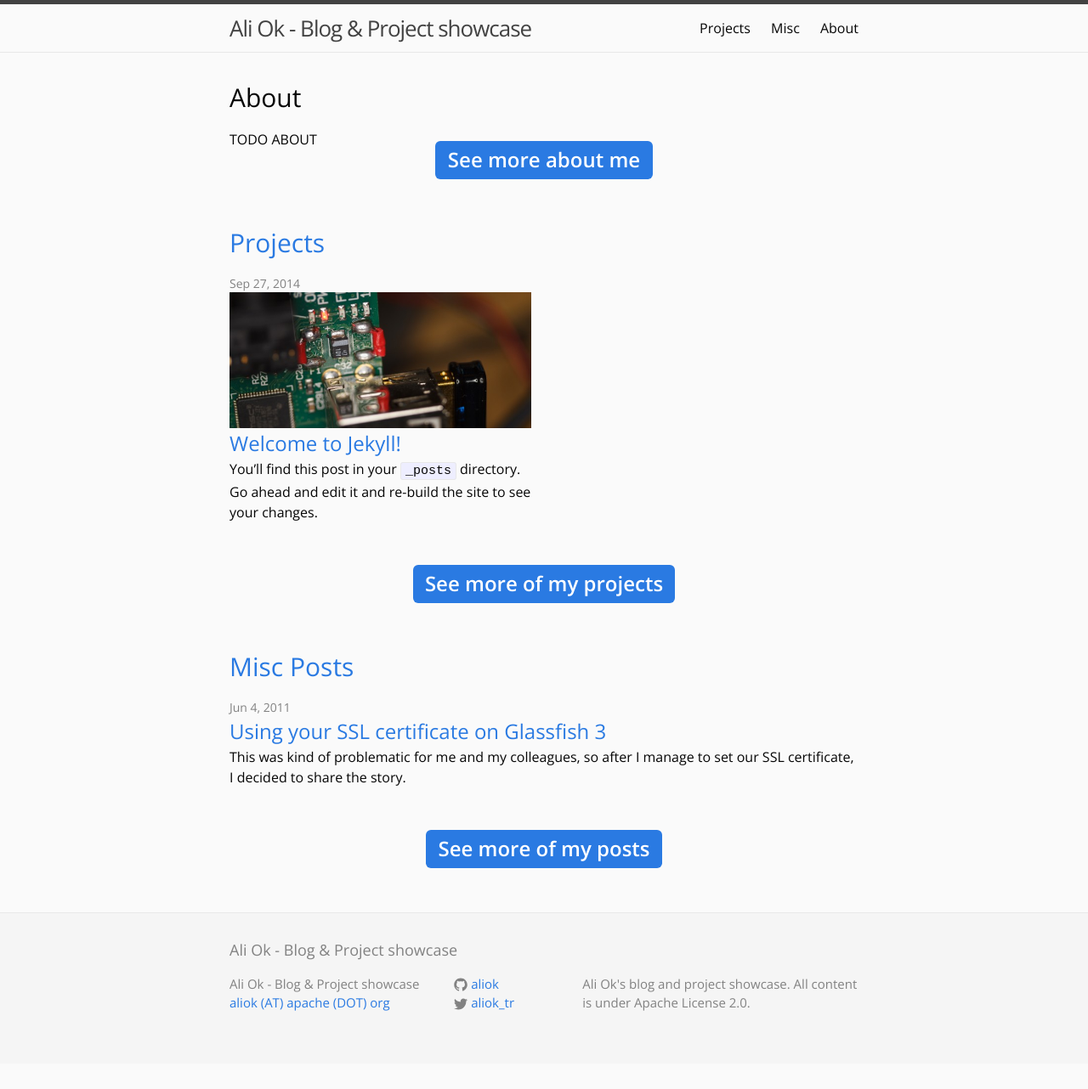
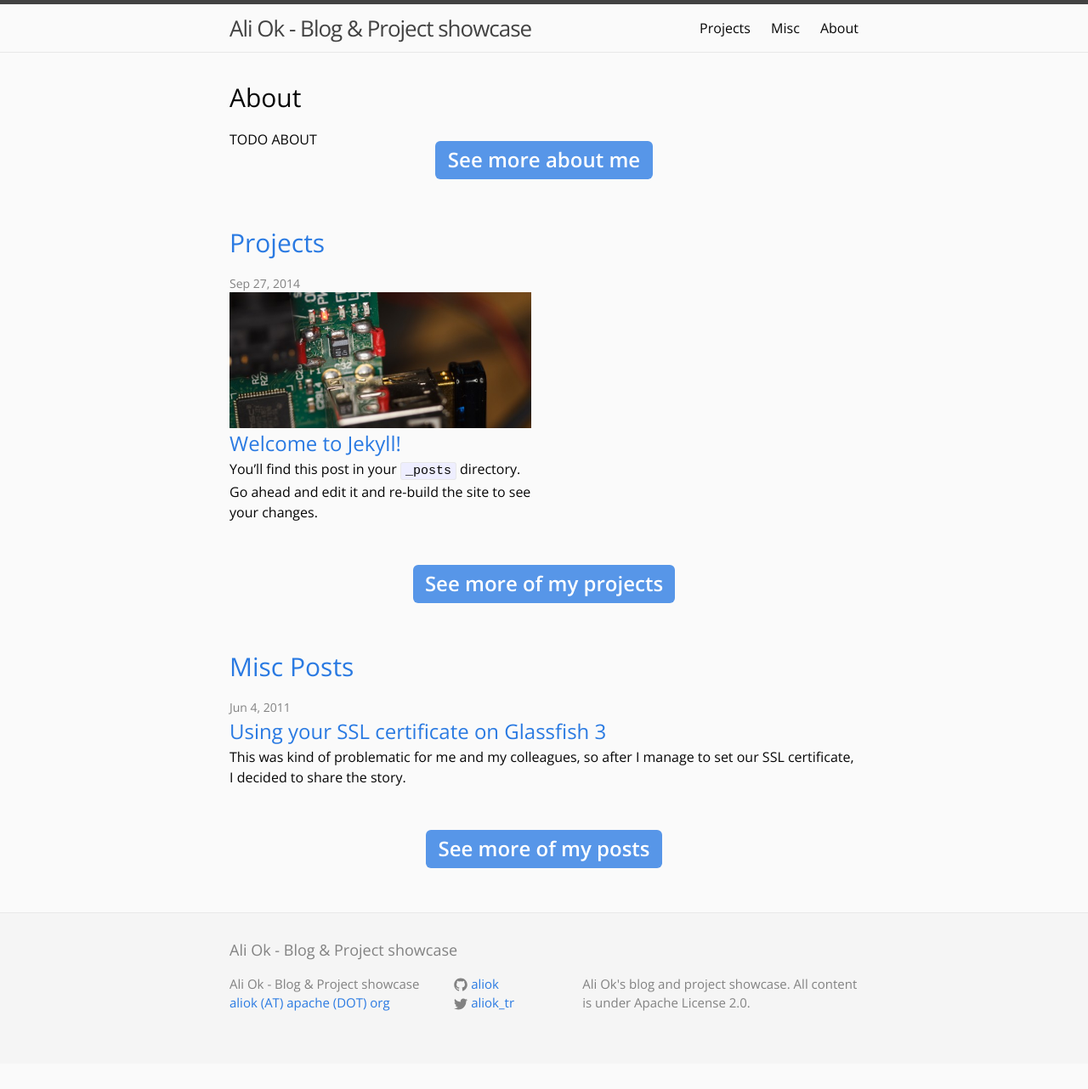
Before and after one commit to aliok/aliok.github.io, a Jekyll site: the page built from index.html, in a window 1280 px wide. Shown: the whole page at 85% size. Built offline with Jekyll 4.4.1, drawn with Linux system fonts in a browser that asks for light colours.

Commit message:
Restyling big links

```diff
--- a/_sass/_base.scss
+++ b/_sass/_base.scss
@@ -7,8 +7,6 @@ dl, dd, ol, ul, figure {
   margin: 0;
   padding: 0;
 }
-
-
 
 /**
  * Basic styling
@@ -23,8 +21,6 @@ body {
   -webkit-text-size-adjust: 100%;
 }
 
-
-
 /**
  * Set `margin-bottom` to maintain vertical rhythm
  */
@@ -35,8 +31,6 @@ ul, ol, dl, figure,
   margin-bottom: $spacing-unit / 2;
 }
 
-
-
 /**
  * Images
  */
@@ -44,8 +38,6 @@ img {
   max-width: 100%;
   vertical-align: middle;
 }
-
-
 
 /**
  * Figures
@@ -57,8 +49,6 @@ figure > img {
 figcaption {
   font-size: $small-font-size;
 }
-
-
 
 /**
  * Lists
@@ -74,19 +64,16 @@ li {
   }
 }
 
-
-
 /**
  * Headings
  */
-h1{
+h1 {
   font-weight: $base-font-weight;
 }
+
 h2, h3, h4, h5, h6 {
   font-weight: $base-font-weight-bold;
 }
-
-
 
 /**
  * Links
@@ -105,8 +92,6 @@ a {
   }
 }
 
-
-
 /**
  * Blockquotes
  */
@@ -122,8 +107,6 @@ blockquote {
     margin-bottom: 0;
   }
 }
-
-
 
 /**
  * Code formatting
@@ -151,14 +134,12 @@ pre {
   }
 }
 
-
-
 /**
  * Wrapper
  */
 .wrapper {
   max-width: -webkit-calc(#{$laptop-site-width} - (#{$spacing-unit} * 2));
-    max-width:         calc(#{$laptop-site-width} - (#{$spacing-unit} * 2));
+  max-width: calc(#{$laptop-site-width} - (#{$spacing-unit} * 2));
   margin-right: auto;
   margin-left: auto;
   padding-right: $spacing-unit;
@@ -167,13 +148,11 @@ pre {
 
   @include media-query($on-laptop) {
     max-width: -webkit-calc(#{$laptop-site-width} - (#{$spacing-unit}));
-        max-width:         calc(#{$laptop-site-width} - (#{$spacing-unit}));
+    max-width: calc(#{$laptop-site-width} - (#{$spacing-unit}));
     padding-right: $spacing-unit / 2;
     padding-left: $spacing-unit / 2;
   }
 }
-
-
 
 /**
  * Clearfix
@@ -186,8 +165,6 @@ pre {
     clear: both;
   }
 }
-
-
 
 /**
  * Icons
@@ -206,15 +183,15 @@ pre {
   }
 }
 
-
 /**
  * Based from Bootstrap .label
 */
-.big-link-wrapper{
+.big-link-wrapper {
   display: block;
   text-align: center;
   margin-bottom: $spacing-unit * 2;
 }
+
 .big-link {
   display: inline;
   padding: .2em .6em .3em;
@@ -222,7 +199,7 @@ pre {
   font-weight: 700;
   line-height: 1;
   color: #fff;
-  background-color: $brand-color;
+  background-color: lighten($brand-color, 10%);
   text-align: center;
   white-space: nowrap;
   vertical-align: baseline;
@@ -230,6 +207,10 @@ pre {
 
   &:visited {
     color: #fff;
-    background-color: $brand-color;
+    background-color: lighten($brand-color, 10%);
+  }
+  &:hover {
+    color: #fff;
+    background-color: lighten($brand-color, 10%);
   }
 }
```
Lines whose indentation alone changed are shown as unchanged.
